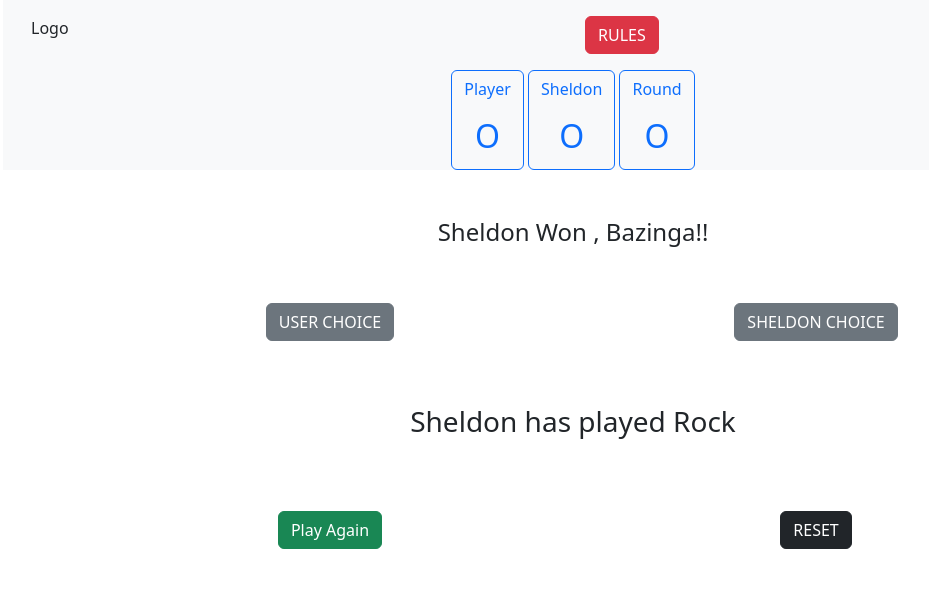
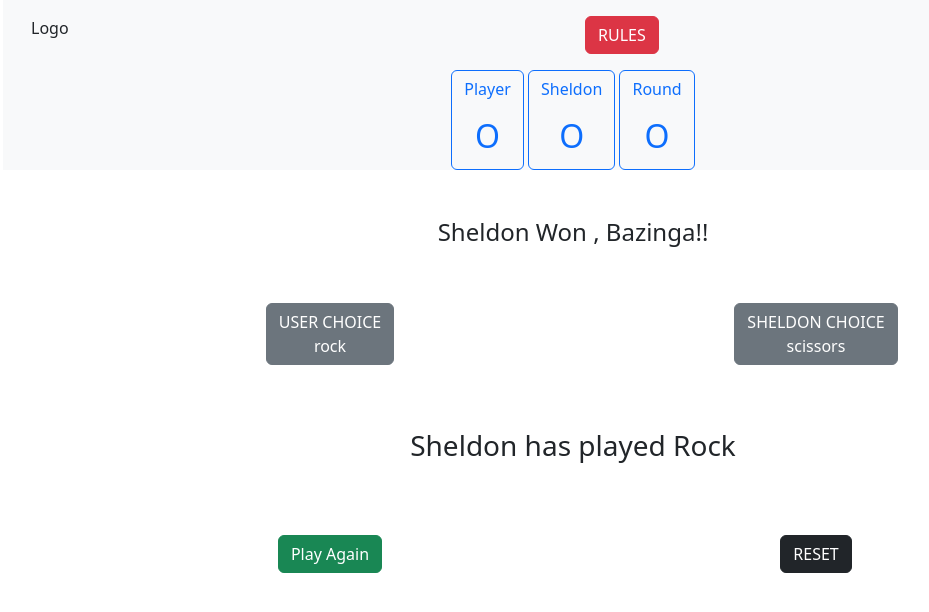
Before and after one commit to Libbu/repoforhackathon2test, a plain HTML site: page index.html in a window 1280 px wide. Both pictures are taken after a click on the button "ROCK". Shown: the whole page, without its empty margins (67-996 px from the left). Drawn offline with nearby package versions, Linux system fonts and the light colour scheme.

Commit message:
build userchoice and buildsheldonchoice function added

```diff
--- a/assets/java/script.js
+++ b/assets/java/script.js
@@ -7,6 +7,10 @@ function game() {
 
     const userChoiceElement = document.querySelector('.user-choice');
     const pickedElement = document.querySelector('.picked');
+    const userPickedElement = document.querySelector('.user-pick');
+    const sheldonPickedElement = document.querySelector ('.sheldon-pick')
+    const resultElement = document.querySelector('.result');
+    const resultTitleElement = resultElement.querySelector('.title');
 
 
 
@@ -26,6 +30,8 @@ function game() {
         calculateWinner(userChoice, sheldonChoice)
         userChoiceElement.classList.add('hidden');
         pickedElement.classList.remove('hidden')
+        buildChoiceElement(true, userChoice);
+        buildChoiceElement(false, sheldonChoice);
     }
 
     function getUserChoice(target) {
@@ -51,12 +57,29 @@ function game() {
 
     }
 
+
+
     function getUserWinsStatus(result) {
         return userWinResults.some(winStr => winStr === result);
 
 
     }
 
+//function that builds user and sheldon choice elements using classname, function will need editing when images are added
+
+    function buildChoiceElement (isItUserElement, className) {
+        const choiceElement = document.createElement ('div');
+        choiceElement.classList = [`game-card ${className}`];
+        choiceElement.innerHTML = `${className}`;
+        if(isItUserElement) {
+            userPickedElement.append(choiceElement);
+        } else {
+            sheldonPickedElement.append(choiceElement)
+
+        }
+
+    }
+
 }
 
 game()
--- a/index.html
+++ b/index.html
@@ -75,17 +75,17 @@
 
 
     <div class="container p-5 picked hidden">
-        <div class="row text-center">
-            <h4 class="result">Sheldon Won , Bazinga!!</h4>
+        <div class="result row text-center">
+            <h4 class="title">Sheldon Won , Bazinga!!</h4>
         </div>
         <div class="row text-center p-5">
             <div class="col-12 col-md-6">
-                <button type="button" class="btn btn-secondary">
+                <button type="button" class="user-pick btn btn-secondary">
                     USER CHOICE
                 </button>
             </div>
             <div class="col-12 col-md-6">
-                <button type="button" class="btn btn-secondary">
+                <button type="button" class="sheldon-pick btn btn-secondary">
                     SHELDON CHOICE
                 </button>
             </div>
```
